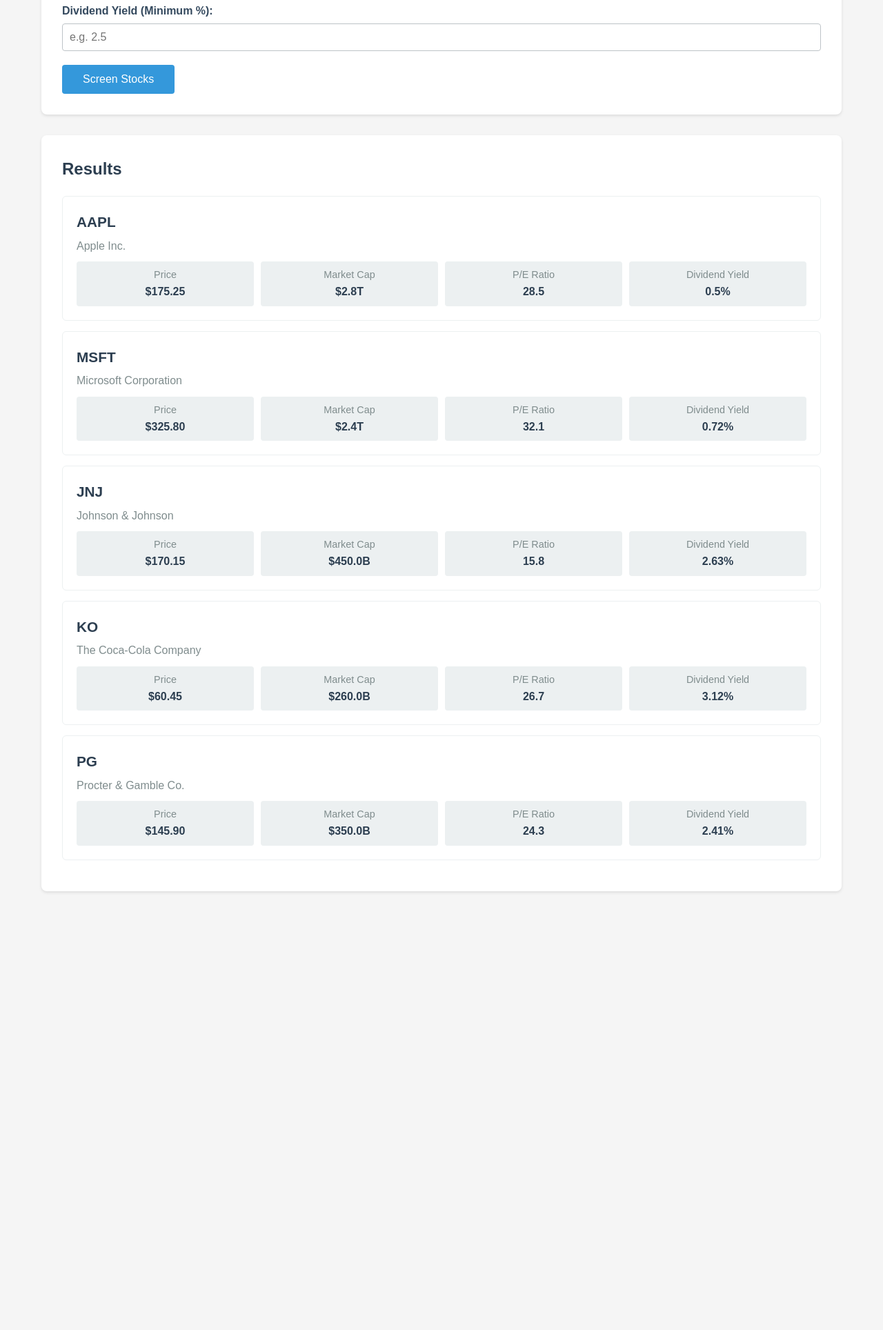
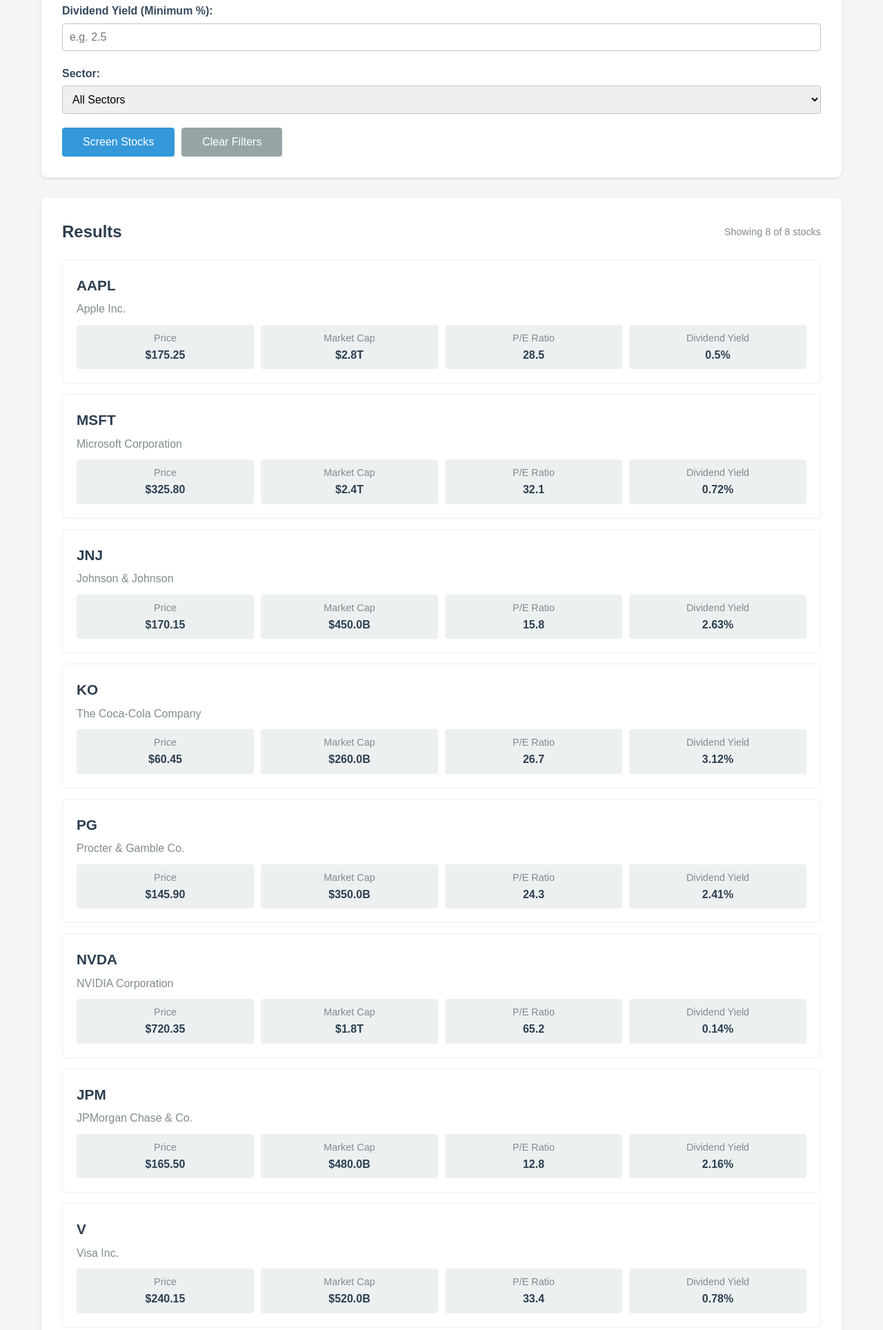
Before and after one commit to bartholomewux/stock-screener, a website: page index.html in a window 1280 px wide. Shown: the part 492-2420 px from the top of the page at 69% size. Before the commit the page ends 1804 px from the top, so only its background shows below. Drawn offline with Linux system fonts and the light colour scheme.

Commit message:
enhance filtering with sector support and ui improvements

```diff
--- a/index.html
+++ b/index.html
@@ -35,11 +35,28 @@
                 <input type="number" id="dividendYield" placeholder="e.g. 2.5" min="0" max="20" step="0.1">
             </div>
 
-            <button id="screenButton">Screen Stocks</button>
+            <div class="filter-group">
+                <label for="sector">Sector:</label>
+                <select id="sector">
+                    <option value="">All Sectors</option>
+                    <option value="Technology">Technology</option>
+                    <option value="Healthcare">Healthcare</option>
+                    <option value="Financial Services">Financial Services</option>
+                    <option value="Consumer Staples">Consumer Staples</option>
+                </select>
+            </div>
+
+            <div class="button-group">
+                <button id="screenButton">Screen Stocks</button>
+                <button id="clearButton" class="secondary">Clear Filters</button>
+            </div>
         </div>
 
         <div class="results">
-            <h2>Results</h2>
+            <div class="results-header">
+                <h2>Results</h2>
+                <span id="resultsCount"></span>
+            </div>
             <div id="stockResults"></div>
         </div>
     </div>
--- a/script.js
+++ b/script.js
@@ -5,7 +5,8 @@
         marketCap: 2800000000000,
         peRatio: 28.5,
         dividendYield: 0.5,
-        price: 175.25
+        price: 175.25,
+        sector: 'Technology'
     },
     {
         symbol: 'MSFT',
@@ -13,7 +14,8 @@
         marketCap: 2400000000000,
         peRatio: 32.1,
         dividendYield: 0.72,
-        price: 325.80
+        price: 325.80,
+        sector: 'Technology'
     },
     {
         symbol: 'JNJ',
@@ -21,7 +23,8 @@
         marketCap: 450000000000,
         peRatio: 15.8,
         dividendYield: 2.63,
-        price: 170.15
+        price: 170.15,
+        sector: 'Healthcare'
     },
     {
         symbol: 'KO',
@@ -29,7 +32,8 @@
         marketCap: 260000000000,
         peRatio: 26.7,
         dividendYield: 3.12,
-        price: 60.45
+        price: 60.45,
+        sector: 'Consumer Staples'
     },
     {
         symbol: 'PG',
@@ -37,7 +41,35 @@
         marketCap: 350000000000,
         peRatio: 24.3,
         dividendYield: 2.41,
-        price: 145.90
+        price: 145.90,
+        sector: 'Consumer Staples'
+    },
+    {
+        symbol: 'NVDA',
+        name: 'NVIDIA Corporation',
+        marketCap: 1800000000000,
+        peRatio: 65.2,
+        dividendYield: 0.14,
+        price: 720.35,
+        sector: 'Technology'
+    },
+    {
+        symbol: 'JPM',
+        name: 'JPMorgan Chase & Co.',
+        marketCap: 480000000000,
+        peRatio: 12.8,
+        dividendYield: 2.16,
+        price: 165.50,
+        sector: 'Financial Services'
+    },
+    {
+        symbol: 'V',
+        name: 'Visa Inc.',
+        marketCap: 520000000000,
+        peRatio: 33.4,
+        dividendYield: 0.78,
+        price: 240.15,
+        sector: 'Financial Services'
     }
 ];
 
@@ -56,14 +88,35 @@
     const marketCapFilter = parseInt(document.getElementById('marketCap').value) || 0;
     const peRatioFilter = parseFloat(document.getElementById('peRatio').value) || Infinity;
     const dividendYieldFilter = parseFloat(document.getElementById('dividendYield').value) || 0;
+    const sectorFilter = document.getElementById('sector').value;
 
     const filteredStocks = stockData.filter(stock => {
-        return stock.marketCap >= marketCapFilter &&
-               stock.peRatio <= peRatioFilter &&
-               stock.dividendYield >= dividendYieldFilter;
+        const meetsMarketCap = stock.marketCap >= marketCapFilter;
+        const meetsPeRatio = stock.peRatio <= peRatioFilter;
+        const meetsDividend = stock.dividendYield >= dividendYieldFilter;
+        const meetsSector = !sectorFilter || stock.sector === sectorFilter;
+
+        return meetsMarketCap && meetsPeRatio && meetsDividend && meetsSector;
     });
 
     displayResults(filteredStocks);
+    updateResultsCount(filteredStocks.length, stockData.length);
+}
+
+function updateResultsCount(filtered, total) {
+    const countElement = document.getElementById('resultsCount');
+    if (countElement) {
+        countElement.textContent = `Showing ${filtered} of ${total} stocks`;
+    }
+}
+
+function clearFilters() {
+    document.getElementById('marketCap').value = '0';
+    document.getElementById('peRatio').value = '';
+    document.getElementById('dividendYield').value = '';
+    document.getElementById('sector').value = '';
+    displayResults(stockData);
+    updateResultsCount(stockData.length, stockData.length);
 }
 
 function displayResults(stocks) {
@@ -103,5 +156,7 @@
 }
 
 document.getElementById('screenButton').addEventListener('click', screenStocks);
+document.getElementById('clearButton').addEventListener('click', clearFilters);
 
 displayResults(stockData);
+updateResultsCount(stockData.length, stockData.length);
--- a/styles.css
+++ b/styles.css
@@ -69,6 +69,12 @@
     font-size: 16px;
 }
 
+.button-group {
+    display: flex;
+    gap: 10px;
+    margin-top: 10px;
+}
+
 #screenButton {
     background-color: #3498db;
     color: white;
@@ -84,6 +90,21 @@
     background-color: #2980b9;
 }
 
+.secondary {
+    background-color: #95a5a6;
+    color: white;
+    padding: 12px 30px;
+    border: none;
+    border-radius: 4px;
+    font-size: 16px;
+    cursor: pointer;
+    transition: background-color 0.3s;
+}
+
+.secondary:hover {
+    background-color: #7f8c8d;
+}
+
 .results {
     background: white;
     padding: 30px;
@@ -91,9 +112,21 @@
     box-shadow: 0 2px 4px rgba(0,0,0,0.1);
 }
 
+.results-header {
+    display: flex;
+    justify-content: space-between;
+    align-items: center;
+    margin-bottom: 20px;
+}
+
 .results h2 {
-    margin-bottom: 20px;
+    margin: 0;
     color: #2c3e50;
+}
+
+#resultsCount {
+    color: #7f8c8d;
+    font-size: 0.9em;
 }
 
 .stock-card {
```
